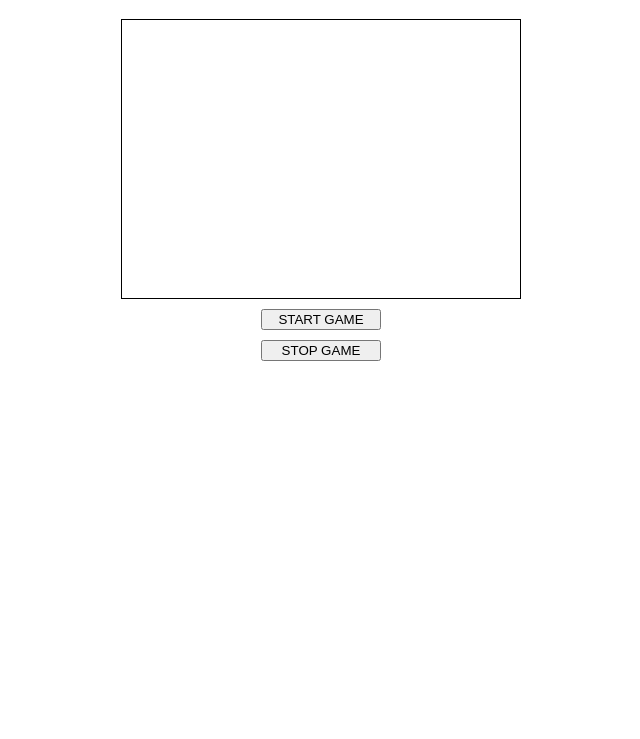
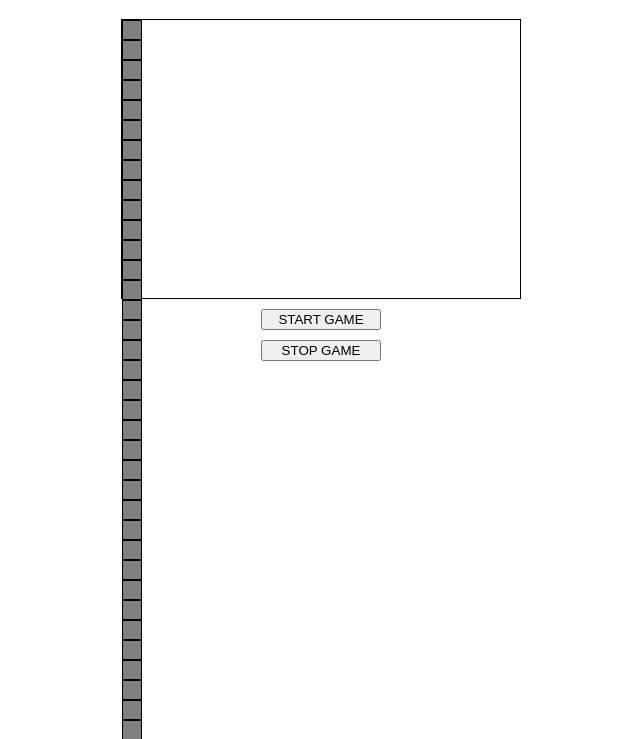
Before and after one commit to InnaIazovskaia/202201-W2CHWE-inna-iazovskaia, a website: page index.html in a window 1280 px wide. Shown: the part 61-800 px from the top of the page, without its empty margins (319-959 px from the left). Drawn offline with Linux system fonts and the light colour scheme.

Commit message:
added style for field__cell

```diff
--- a/style/style.css
+++ b/style/style.css
@@ -13,6 +13,13 @@
   margin-bottom: 10px;
 }
 
+.field__cell {
+  width: 20px;
+  height: 20px;
+  border: 1px solid #000;
+  background: #808080;
+}
+
 .game {
   display: flex;
   flex-direction: column;
```
